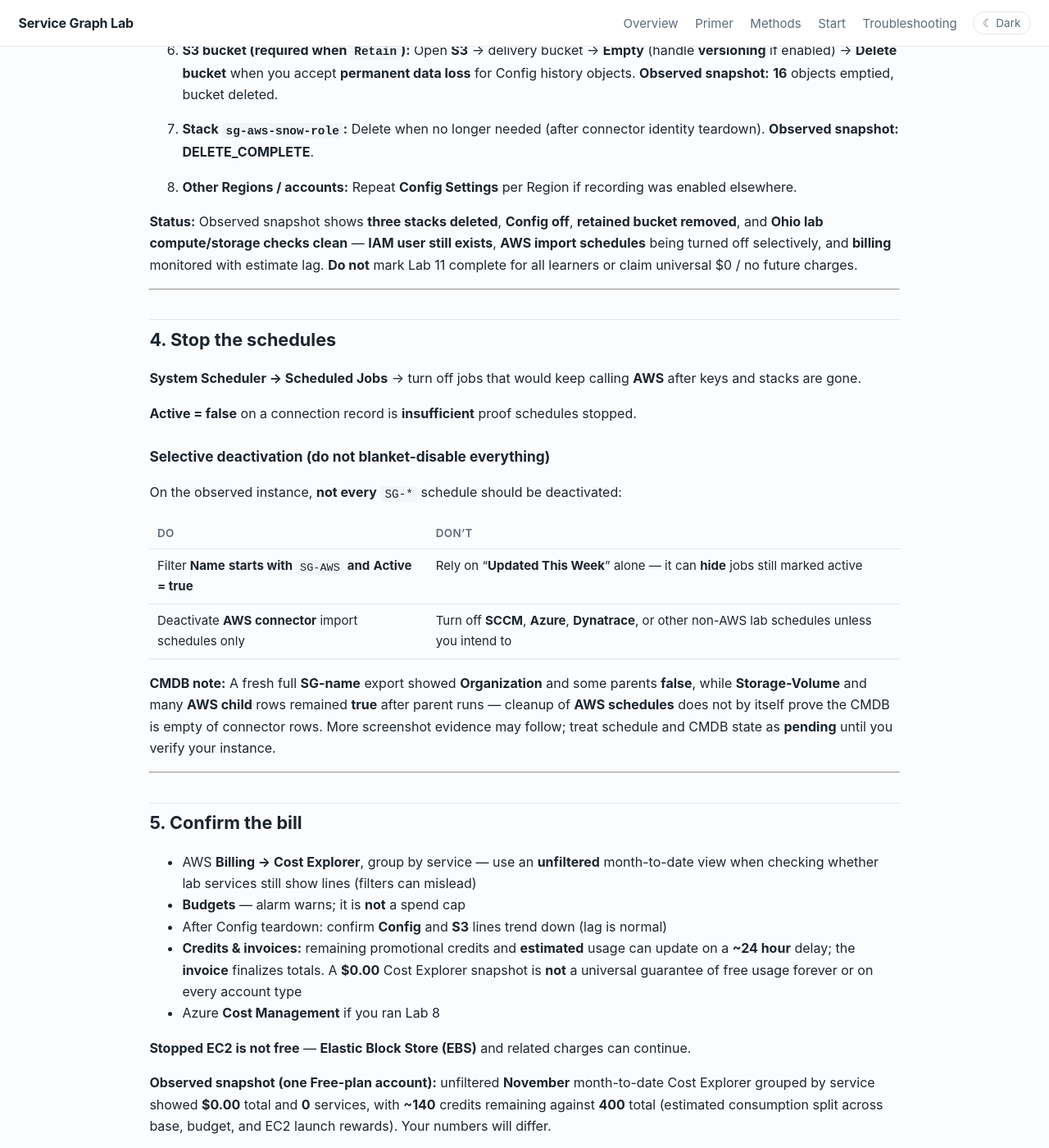
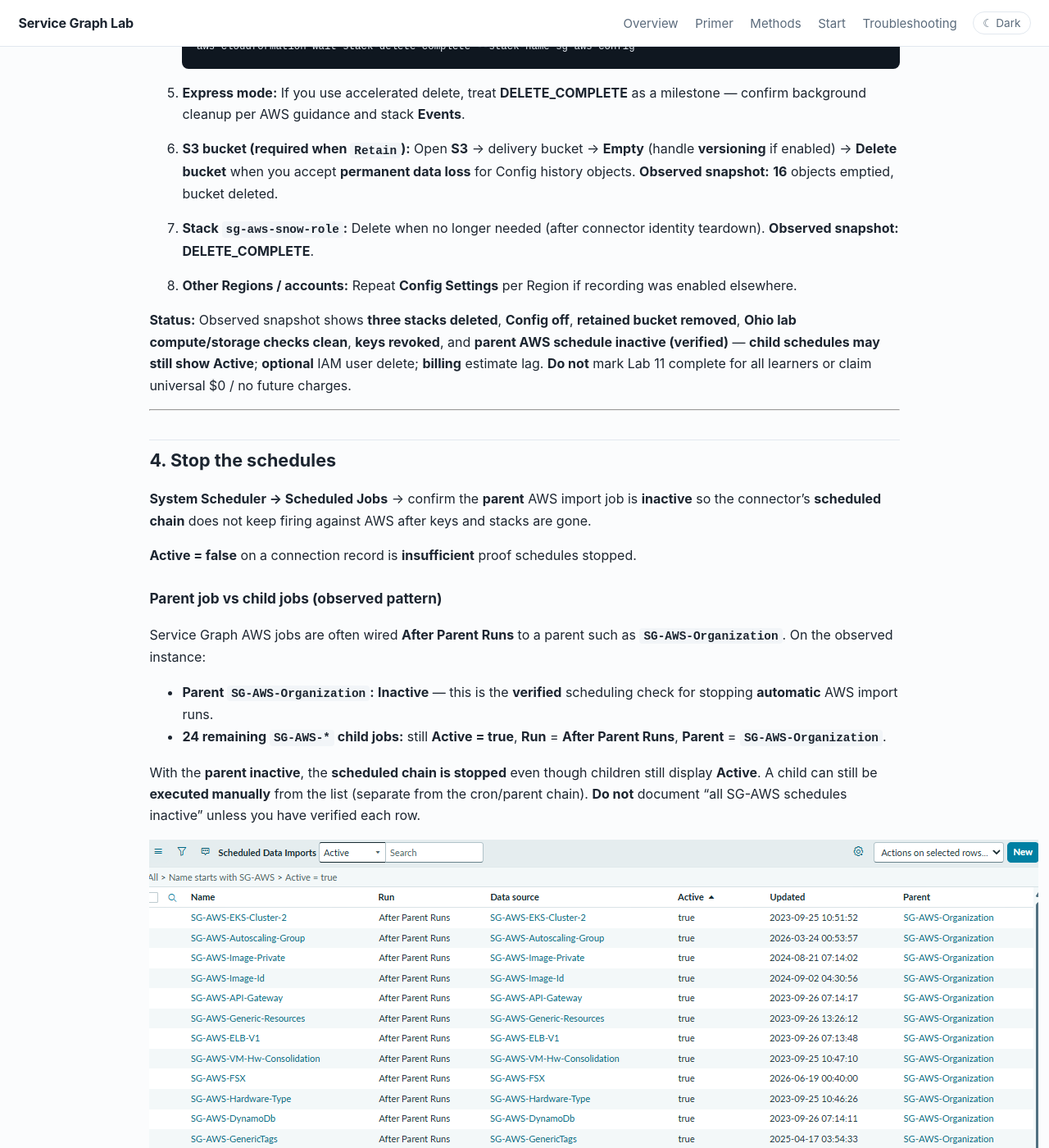
Before and after one commit to eltonaguiar/ServiceNow_ServiceGraph_Lab, a Jekyll site: the page built from labs/11-cleanup.md, in a window 1280 px wide and 1400 px high, scrolled down 3748 px. Shown: the whole window at 82% size. Built offline with Jekyll 4.4.1, drawn with Linux system fonts in a browser that asks for light colours; some of the changed text lies outside the part shown.

Commit message:
Lab 3/11: embed IAM and SG-AWS schedule screenshots
Commit privacy-reviewed PNGs; document parent Organization inactive
vs 24 active children, security inline-edit block, optional IAM user
delete vs revoked keys, and CMDB rows as learning records.

Co-authored-by: eltonaguiar <eltonaguiar@users.noreply.github.com>

```diff
--- a/labs/11-cleanup.md
+++ b/labs/11-cleanup.md
@@ -51,8 +51,10 @@ On a **shared** AWS account, other teams or personal workloads may still run. **
 {: #lab11-credentials}
 
 1. AWS → **IAM → Users → servicenow-sgc-lab → Security credentials** → **Deactivate**, then
-   **Delete** the access key.
-2. Delete the IAM user (or at least remove its policies).
+   **Delete** the access key. **Access keys (0)** means **credentials are revoked** — AWS APIs
+   no longer accept that key. That is the **required** stop for scheduled connector calls.
+2. **Optional:** delete the IAM user (and inline policies) when you are done with the lab identity.
+   Keeping the empty user record does **not** restore API access without a new key.
 3. In ServiceNow, delete or disable the connection / credential record the connector created.
 4. Azure (optional Lab 8): delete client secret and Reader role assignment.
 
@@ -64,9 +66,9 @@ On a **shared** AWS account, other teams or personal workloads may still run. **
 
 | Check | Observed state (snapshot) | Notes |
 |---|---|---|
-| IAM access keys | **Access keys (0)** | No live key; user record may still exist ([Lab 3 — programmatic user]({{ '/labs/03-iam-connection/' | relative_url }}#lab3-iam-programmatic)) |
-| IAM user **`servicenow-sgc-lab`** | **Still present** | Delete user + inline policies when cleanup continues |
-| ServiceNow **AWS Default Connection** | **Active = false** | Schedules may still run — see [§4](#lab11-schedules) |
+| IAM access keys | **Access keys (0)** — **revoked** | Connector cannot authenticate; distinct from optional user delete ([Lab 3]({{ '/labs/03-iam-connection/' | relative_url }}#lab3-iam-programmatic)) |
+| IAM user **`servicenow-sgc-lab`** | **Still present (optional cleanup)** | User delete is **not** required once keys are gone |
+| ServiceNow **AWS Default Connection** | **Active = false** | Parent scheduling chain addressed in [§4](#lab11-schedules) |
 | Stacks **`sgclab`**, **`sg-aws-config`**, **`sg-aws-snow-role`** | **All DELETE_COMPLETE** | Three lab stacks gone on observed account |
 | Role **`SnowOrganizationAccountAccessRole`** | **DELETE_COMPLETE** (with snow-role stack) | Verify in **IAM → Roles** if stack used Express mode |
 | **AWS Config → Settings** | Customer-managed recorder **Recording is off** | **service-linked recorders (0)** |
@@ -74,8 +76,9 @@ On a **shared** AWS account, other teams or personal workloads may still run. **
 | **Ohio (`us-east-2`) footprint** | **Volumes 0**; **owned snapshots 0**; **Elastic IPs 0**; lab **EC2 Terminated** | Spot-check other regions if you used them |
 | **Cost Explorer** (unfiltered Nov MTD, group by service) | **$0.00 total**, **0 services** | **Snapshot only** — lag and filters matter; not “never charged again” |
 | **Credits / invoice** (observed) | **~140** remaining of **400** total; est. used **~100** base + **20** budget + **20** EC2 launch rewards | [Billing estimates](https://docs.aws.amazon.com/awsaccountbilling/latest/aboutv2/billing-what-is.html) can lag **~24h**; invoice **finalizes** totals |
-| **Import schedules** | **Still pending / selective** | Do **not** assume all schedules off — AWS-only subset per §4 |
-| **CMDB / import visibility** (CSV snapshot) | Parent **Organization = false**; **EC2 / NIC = false**; **`Storage-Volume = true`**; many **AWS children true** “After Parent Runs” | “Updated This Week” filters **hid** rows in earlier UI shots |
+| **Parent schedule `SG-AWS-Organization`** | **Inactive** — **verified** | Stops the **scheduled chain** that fans out child imports ([§4](#lab11-schedules)) |
+| **Child `SG-AWS-*` schedules (24)** | **Active = true** (snapshot) | **After Parent Runs** — parent inactive; do **not** claim all children inactive |
+| **CMDB CIs from imports** | Rows may remain (e.g. Storage-Volume) | **Learning records** — not AWS metered resources; **no requirement** to delete CIs for billing cleanup |
 
 **Express mode caveat:** With **[CloudFormation quick starts / accelerated operations](https://docs.aws.amazon.com/AWSCloudFormation/latest/UserGuide/cfn-console-create-stacks.html)** (Express mode) on delete, the console can show **DELETE_COMPLETE** while AWS **still finishes deleting some resources in the background**. Re-check the stack events, **S3**, **IAM** roles, and **Config** settings before you call teardown done.
 
@@ -131,27 +134,44 @@ Setup context and narrow resource types: [Lab 3 — AWS Config]({{ '/labs/03-iam
 
 8. **Other Regions / accounts:** Repeat **Config Settings** per Region if recording was enabled elsewhere.
 
-**Status:** Observed snapshot shows **three stacks deleted**, **Config off**, **retained bucket removed**, and **Ohio lab compute/storage checks clean** — **IAM user still exists**, **AWS import schedules** being turned off selectively, and **billing** monitored with estimate lag. **Do not** mark Lab 11 complete for all learners or claim universal $0 / no future charges.
+**Status:** Observed snapshot shows **three stacks deleted**, **Config off**, **retained bucket removed**, **Ohio lab compute/storage checks clean**, **keys revoked**, and **parent AWS schedule inactive (verified)** — **child schedules may still show Active**; **optional** IAM user delete; **billing** estimate lag. **Do not** mark Lab 11 complete for all learners or claim universal $0 / no future charges.
 
 ---
 
 ## 4. Stop the schedules
 {: #lab11-schedules}
 
-**System Scheduler → Scheduled Jobs** → turn off jobs that would keep calling **AWS** after keys and stacks are gone.
+**System Scheduler → Scheduled Jobs** → confirm the **parent** AWS import job is **inactive** so the connector’s **scheduled chain** does not keep firing against AWS after keys and stacks are gone.
 
 **Active = false** on a connection record is **insufficient** proof schedules stopped.
 
-### Selective deactivation (do not blanket-disable everything)
+### Parent job vs child jobs (observed pattern)
 
-On the observed instance, **not every** `SG-*` schedule should be deactivated:
+Service Graph AWS jobs are often wired **After Parent Runs** to a parent such as **`SG-AWS-Organization`**. On the observed instance:
+
+- **Parent `SG-AWS-Organization`:** **Inactive** — this is the **verified** scheduling check for stopping **automatic** AWS import runs.
+- **24 remaining `SG-AWS-*` child jobs:** still **Active = true**, **Run** = **After Parent Runs**, **Parent** = **`SG-AWS-Organization`**.
+
+With the **parent inactive**, the **scheduled chain is stopped** even though children still display **Active**. A child can still be **executed manually** from the list (separate from the cron/parent chain). **Do not** document “all SG-AWS schedules inactive” unless you have verified each row.
+
+![Scheduled Jobs filtered to SG-AWS — top of list showing parent and children]({{ '/assets/img/lab11/schedules-sg-aws-parents-top.png' | relative_url }})
+*Filter **Name** starts with **`SG-AWS`** and **Active = true** (no “Updated This Week” filter). Top rows: parent **Organization** and children such as **EC2 instances**, **Subnets**, **VPCs** — **Run** = **After Parent Runs**.*
+
+![Scheduled Jobs — bottom of same filtered list]({{ '/assets/img/lab11/schedules-sg-aws-parents-bottom.png' | relative_url }})
+*Bottom of the same filtered view: additional **SG-AWS-*** children still **Active**, all tied to parent **`SG-AWS-Organization`**.*
+
+### Instance security (do not bypass)
+
+When editing some schedule fields inline, ServiceNow may show **`Security prevents writing to this field`**. **Do not** use this lab to advise ACL changes, elevated roles, or “force” edits to flip child **Active** flags. The observed cleanup path is: **revoke AWS keys**, **disable connection**, **inactivate parent schedule**, tear down **AWS** resources — not blanket-deactivate every child or bypass platform security.
+
+### Scope: AWS only; CMDB rows are optional
 
 | Do | Don't |
 |---|---|
-| Filter **Name** **starts with** `SG-AWS` **and** **Active = true** | Rely on “**Updated This Week**” alone — it can **hide** jobs still marked active |
-| Deactivate **AWS connector** import schedules only | Turn off **SCCM**, **Azure**, **Dynatrace**, or other non-AWS lab schedules unless you intend to |
+| Verify **`SG-AWS-Organization`** (or your parent) is **Inactive** | Blanket-deactivate every **SCCM**, **Azure**, or **Dynatrace** schedule |
+| Leave non-AWS lab schedules alone unless you intend to | Delete CMDB CIs just because imports ran — rows are **learning evidence** and are **not** AWS charges |
 
-**CMDB note:** A fresh full **SG-name** export showed **Organization** and some parents **false**, while **Storage-Volume** and many **AWS child** rows remained **true** after parent runs — cleanup of **AWS schedules** does not by itself prove the CMDB is empty of connector rows. More screenshot evidence may follow; treat schedule and CMDB state as **pending** until you verify your instance.
+A full **SG-name** export may still show CIs (e.g. **Storage-Volume**) with **After Parent Runs** semantics in data — that is normal after imports. **No CMDB delete is required** for AWS billing cleanup once keys, stacks, Config, and the **parent** schedule are handled.
 
 ---
 
@@ -175,7 +195,8 @@ On the observed instance, **not every** `SG-*` schedule should be deactivated:
 
 <ul class="check">
 <li><b>Observed:</b> keys <b>0</b>; three stacks <b>DELETE_COMPLETE</b>; Config <b>off</b>; retained Config bucket <b>emptied/deleted</b>; Ohio volumes/snapshots/EIPs <b>0</b>; lab instance <b>Terminated</b></li>
-<li><b>Still open:</b> IAM user <code>servicenow-sgc-lab</code>; selective <b>SG-AWS</b> schedule deactivation; CMDB rows (e.g. Storage-Volume / children); ongoing billing estimate lag</li>
+<li><b>Verified:</b> parent <code>SG-AWS-Organization</code> <b>Inactive</b> (scheduled chain stopped); <b>child</b> jobs may still show <b>Active</b></li>
+<li><b>Optional / ongoing:</b> delete IAM user; manual schedule runs still possible; CMDB rows kept for learning; billing estimate lag</li>
 <li>You can explain <b>targeted cleanup</b> vs closing a shared account (Objective)</li>
 <li>You can explain Config <b>recording</b> vs traffic capture (ELI5 above)</li>
 <li>Lab user is <b>programmatic connector</b> identity — not human console login ([Lab 3]({{ '/labs/03-iam-connection/' | relative_url }}#lab3-iam-programmatic))</li>
@@ -228,8 +249,6 @@ Cleanup goal: stop **metered Config recording** and remove lab **recorder/delive
 <li>CSDM / dependency screenshots from Lab 7</li>
 </ul>
 
-Screenshots from cleanup runs are **not** embedded in this publish (transfer limitation) — verify in your own console.
-
 ---
 
 ## Sources
```
Also changed, not shown: labs/03-iam-connection.md (+2 -1 lines), assets/img/lab03/iam-users-programmatic-access-banner.png (added), assets/img/lab11/schedules-sg-aws-parents-bottom.png (added), assets/img/lab11/schedules-sg-aws-parents-top.png (added).
